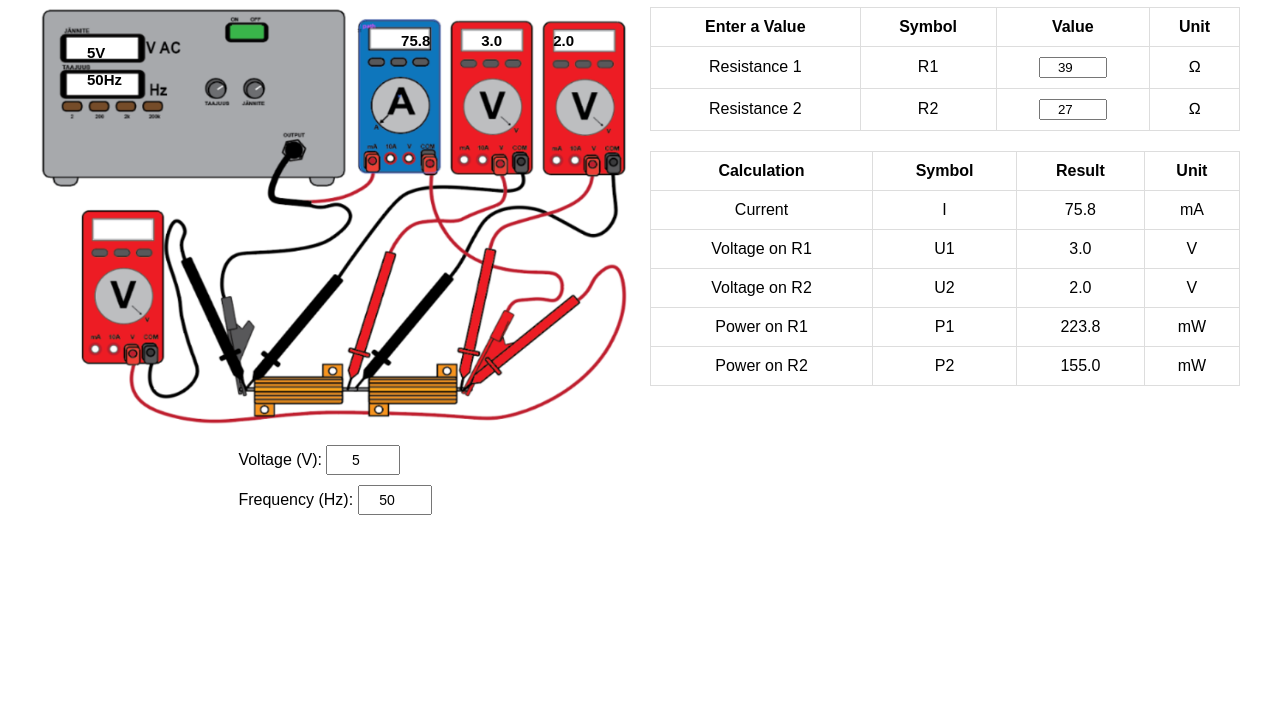
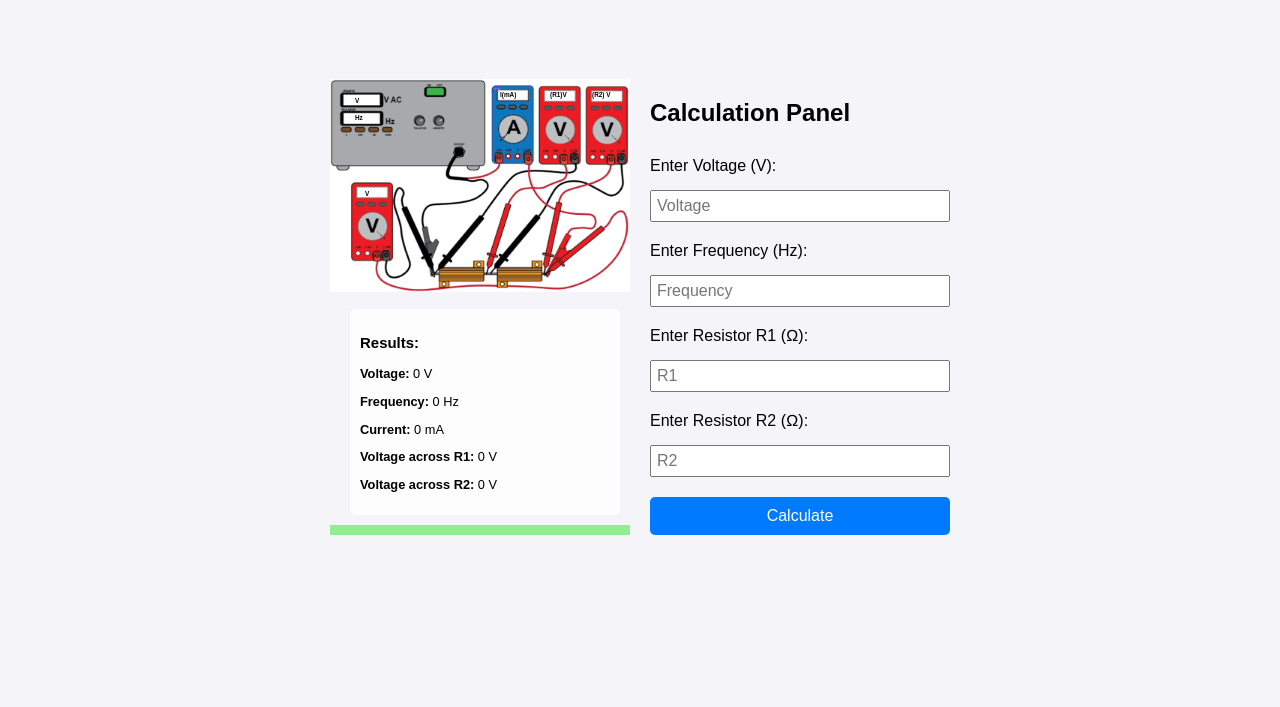
Before and after one commit to Bhagya-tech-2024/Online-Exercise-for-Electricity, a plain HTML site: page Project-1/index.html in a window 1280 px wide. Shown: the part 93-800 px from the top of the page. Drawn offline with Linux system fonts and the light colour scheme.

Commit message:
added project 1

```diff
--- a/Project-1/index.html
+++ b/Project-1/index.html
@@ -3,238 +3,55 @@
 <head>
   <meta charset="UTF-8">
   <meta name="viewport" content="width=device-width, initial-scale=1.0">
-  <title>Electrical Calculation</title>
-  <style>
-    body {
-      font-family: Arial, sans-serif;
-      margin: 20px;
-      display: flex;
-      flex-direction: column;
-      align-items: center;
-    }
-    .container {
-      display: flex;
-      flex-direction: row;
-      width: 100%;
-      max-width: 1200px;
-      gap: 20px;
-    }
-    .power-source {
-      position: relative;
-      flex: 1;
-      display: flex;
-      flex-direction: column;
-      align-items: center;
-      justify-content: center;
-    }
-    .power-source img {
-      width: 100%;
-      height: auto;
-      max-width: 600px;
-    }
-    .image-overlay {
-      position: absolute;
-      top: 0;
-      right: 0;
-      display: flex;
-      align-items: center; /* Align the text horizontally */
-      justify-content: flex-start;
-      padding: 20px;
-      pointer-events: none;
-    }
-
-    .image-overlay2 {
-      position: absolute;
-      top: 0;
-      left: 0;
-      display: flex;
-      flex-direction: column;
-      align-items: flex-start;
-      padding: 32px;
-      pointer-events: none;
-
-    }
-
-    .overlay-text {
-      font-size: 15px;
-      font-weight: bold;
-      color: black;
-      padding: 5px 15px;
-      border-radius: 10px;
-      margin-right: 21px; /* space between each overlay text */
-    }
-    .inputs {
-      margin-top: 20px;
-      display: flex;
-      flex-direction: column;
-      align-items: flex-start;
-      gap: 10px;
-    }
-    .inputs label {
-      font-size: 16px;
-    }
-    .inputs input {
-      width: 80px;
-      padding: 5px;
-      font-size: 14px;
-    }
-    .tables {
-      flex: 1;
-      display: flex;
-      flex-direction: column;
-      gap: 20px;
-    }
-    table {
-      width: 100%;
-      border-collapse: collapse;
-    }
-    table, th, td {
-      border: 1px solid #ddd;
-    }
-    th, td {
-      padding: 10px;
-      text-align: center;
-    }
-    input[type="number"] {
-      width: 60px;
-      text-align: center;
-    }
-    .overload {
-      color: red;
-      font-weight: bold;
-    }
-  </style>
+  <title>Dynamic Meter Display</title>
+  <link rel="stylesheet" href="styles.css">
 </head>
 <body>
-  <h1>Electrical Calculation</h1>
-
   <div class="container">
-    <!-- Power Source Section -->
-    <div class="power-source">
-      <img id="powerSourceImg" src="meter.png" alt="Power Source">
-      <div class="image-overlay">
-        <div id="currentOverlay" class="overlay-text">91mA</div>
-        <div id="voltageR1Overlay" class="overlay-text">3.5V</div>
-        <div id="voltageR2Overlay" class="overlay-text">2.5V</div>
-      </div>
-      <div class="image-overlay2">
-        <div id="voltageOverlay" class="overlay-text">5V</div>
-        <div id="frequencyOverlay" class="overlay-text">50Hz</div>
+    <!-- Left Panel -->
+    <div class="left-panel">
+      <div class="image-container">
+        <img src="meter.png" alt="Meter" class="meter-image">
+        <div class="overlay">
+          <div id="frequency-display" class="overlay-text" style="left: 25px; top: 35px;">Hz</div>
+          <div id="current-display" class="overlay-text" style="left: 170px; top: 12px;">I(mA)</div>
+          <div id="r1-voltage-display" class="overlay-text" style="top: 12px; left: 220px;">(R1)V</div>
+          <div id="r2-voltage-display" class="overlay-text" style="top: 12px; left: 262px;">(R2) V</div>
+          <div id="voltage-display" class="overlay-text" style="left: 25px; top: 18px;">V</div>
+          <div id="voltage-display-bottom" class="overlay-text" style="left: 35px; bottom: 95px;">V</div>
+        </div>
       </div>
 
-      <div class="inputs">
-        <label for="u">Voltage (V): <input id="u" type="number" value="5"></label>
-        <label for="f">Frequency (Hz): <input id="f" type="number" value="50"></label>
+      <div id="results">
+        <h3>Results:</h3>
+        <p><strong>Voltage:</strong> <span id="result-voltage">0 V</span></p>
+        <p><strong>Frequency:</strong> <span id="result-frequency">0 Hz</span></p>
+        <p><strong>Current:</strong> <span id="result-current">0 mA</span></p>
+        <p><strong>Voltage across R1:</strong> <span id="result-r1-voltage">0 V</span></p>
+        <p><strong>Voltage across R2:</strong> <span id="result-r2-voltage">0 V</span></p>
       </div>
+      <div id="overload-strip" class="overload-strip"></div>
     </div>
 
-    <!-- Tables Section -->
-    <div class="tables">
-      <!-- Input Table -->
-      <table>
-        <tr>
-          <th>Enter a Value</th>
-          <th>Symbol</th>
-          <th>Value</th>
-          <th>Unit</th>
-        </tr>
-        <tr>
-          <td>Resistance 1</td>
-          <td>R1</td>
-          <td><input id="r1" type="number" value="39"></td>
-          <td>Ω</td>
-        </tr>
-        <tr>
-          <td>Resistance 2</td>
-          <td>R2</td>
-          <td><input id="r2" type="number" value="27"></td>
-          <td>Ω</td>
-        </tr>
-      </table>
+    <!-- Right Panel -->
+    <div class="right-panel">
+      <h2>Calculation Panel</h2>
+      <label for="voltage">Enter Voltage (V):</label>
+      <input type="number" id="voltage" placeholder="Voltage">
 
-      <!-- Calculation Results Table -->
-      <table>
-        <tr>
-          <th>Calculation</th>
-          <th>Symbol</th>
-          <th>Result</th>
-          <th>Unit</th>
-        </tr>
-        <tr>
-          <td>Current</td>
-          <td>I</td>
-          <td id="i">91</td>
-          <td>mA</td>
-        </tr>
-        <tr>
-          <td>Voltage on R1</td>
-          <td>U1</td>
-          <td id="u1">3.5</td>
-          <td>V</td>
-        </tr>
-        <tr>
-          <td>Voltage on R2</td>
-          <td>U2</td>
-          <td id="u2">2.5</td>
-          <td>V</td>
-        </tr>
-        <tr>
-          <td>Power on R1</td>
-          <td>P1</td>
-          <td id="p1">322</td>
-          <td>mW</td>
-        </tr>
-        <tr>
-          <td>Power on R2</td>
-          <td>P2</td>
-          <td id="p2">223</td>
-          <td>mW</td>
-        </tr>
-      </table>
+      <label for="frequency">Enter Frequency (Hz):</label>
+      <input type="number" id="frequency" placeholder="Frequency">
+
+      <label for="resistor1">Enter Resistor R1 (Ω):</label>
+      <input type="number" id="resistor1" placeholder="R1">
+
+      <label for="resistor2">Enter Resistor R2 (Ω):</label>
+      <input type="number" id="resistor2" placeholder="R2">
+
+      <button onclick="calculate()">Calculate</button>
     </div>
   </div>
 
-  <script>
-    function updateCalculations() {
-      // Get input values
-      const U = parseFloat(document.getElementById("u").value);
-      const R1 = parseFloat(document.getElementById("r1").value);
-      const R2 = parseFloat(document.getElementById("r2").value);
-
-      // Perform calculations
-      const I = (U / (R1 + R2)) * 1000; // in mA
-      const U1 = (I / 1000) * R1;       // in V
-      const U2 = (I / 1000) * R2;       // in V
-      const P1 = U1 * (I / 1000) * 1000; // in mW
-      const P2 = U2 * (I / 1000) * 1000; // in mW
-
-      // Update results
-      document.getElementById("i").textContent = I > 200 ? "OL" : I.toFixed(1);
-      document.getElementById("u1").textContent = U1.toFixed(1);
-      document.getElementById("u2").textContent = U2.toFixed(1);
-      document.getElementById("p1").textContent = P1.toFixed(1);
-      document.getElementById("p2").textContent = P2.toFixed(1);
-
-      // Highlight overload condition
-      document.getElementById("i").className = I > 200 ? "overload" : "";
-
-      // Update overlay text
-      document.getElementById("currentOverlay").textContent = `${I.toFixed(1)}`;
-      document.getElementById("voltageR1Overlay").textContent = `${U1.toFixed(1)}`;
-      document.getElementById("voltageR2Overlay").textContent = `${U2.toFixed(1)}`;
-      document.getElementById("voltageOverlay").textContent = `${U}V`;
-      document.getElementById("frequencyOverlay").textContent = `${document.getElementById("f").value}Hz`;
-
-
-    }
-
-    // Attach event listeners to inputs
-    document.querySelectorAll("input").forEach(input => {
-      input.addEventListener("input", updateCalculations);
-    });
-
-    // Initial calculation
-    updateCalculations();
-  </script>
+  <script src="script.js"></script>
 </body>
 </html>
--- /dev/null
+++ b/Project-1/script.js
@@ -0,0 +1,36 @@
+function calculate() {
+    // Get values from inputs
+    const voltage = parseFloat(document.getElementById('voltage').value);
+    const frequency = parseFloat(document.getElementById('frequency').value);
+    const resistor1 = parseFloat(document.getElementById('resistor1').value);
+    const resistor2 = parseFloat(document.getElementById('resistor2').value);
+
+    // Basic calculations for current and voltages across R1 and R2
+    const totalResistance = resistor1 + resistor2;
+    const current = voltage / totalResistance;
+    const voltageAcrossR1 = current * resistor1;
+    const voltageAcrossR2 = current * resistor2;
+
+    // Update the results panel
+    document.getElementById('result-voltage').textContent = `${voltage} V`;
+    document.getElementById('result-frequency').textContent = `${frequency} Hz`;
+    document.getElementById('result-current').textContent = `${current.toFixed(2)} mA`;
+    document.getElementById('result-r1-voltage').textContent = `${voltageAcrossR1.toFixed(2)} V`;
+    document.getElementById('result-r2-voltage').textContent = `${voltageAcrossR2.toFixed(2)} V`;
+
+    // Update the image overlay text with the calculated values
+    document.getElementById('frequency-display').textContent = `${frequency} Hz`;
+    document.getElementById('current-display').textContent = `${current.toFixed(2)} mA`;
+    document.getElementById('r1-voltage-display').textContent = `${voltageAcrossR1.toFixed(2)} V`;
+    document.getElementById('r2-voltage-display').textContent = `${voltageAcrossR2.toFixed(2)} V`;
+    document.getElementById('voltage-display').textContent = `${voltage} V`;
+    document.getElementById('voltage-display-bottom').textContent = `${voltage} V`;
+
+    // Update overload strip color based on current
+    const overloadStrip = document.getElementById('overload-strip');
+    if (current > 200) {
+      overloadStrip.classList.add('overloaded');
+    } else {
+      overloadStrip.classList.remove('overloaded');
+    }
+  }
--- /dev/null
+++ b/Project-1/styles.css
@@ -0,0 +1,108 @@
+body {
+    font-family: Arial, sans-serif;
+    margin: 0;
+    padding: 0;
+    display: flex;
+    justify-content: center;
+    align-items: center;
+    height: 100vh;
+    background-color: #f4f4f9;
+  }
+
+  .container {
+    display: flex;
+    gap: 20px;
+    flex-wrap: wrap;
+  }
+
+  .left-panel {
+    position: relative;
+    flex: 1;
+    min-width: 300px;
+  }
+
+  .image-container {
+    position: relative;
+    width: 300px;
+    height: auto;
+  }
+
+  .meter-image {
+    width: 100%;
+    display: block;
+  }
+
+  .overlay {
+    position: absolute;
+    top: 0;
+    left: 0;
+    width: 100%;
+    height: 100%;
+    pointer-events: none;
+  }
+
+  .overlay-text {
+    position: absolute;
+    font-size: 0.4em;
+    color: black;
+    font-weight: bold;
+  }
+
+  .right-panel {
+    flex: 1;
+    display: flex;
+    flex-direction: column;
+    gap: 10px;
+    min-width: 300px;
+  }
+
+  .right-panel label {
+    font-size: 1em;
+    margin-bottom: 5px;
+  }
+
+  .right-panel input {
+    padding: 5px;
+    font-size: 1em;
+    margin-bottom: 10px;
+    width: 100%;
+    box-sizing: border-box;
+  }
+
+  .right-panel button {
+    padding: 10px;
+    font-size: 1em;
+    background-color: #007BFF;
+    color: white;
+    border: none;
+    border-radius: 5px;
+    cursor: pointer;
+  }
+
+  .right-panel button:hover {
+    background-color: #0056b3;
+  }
+
+  #results {
+    position: absolute;
+    bottom: 20px;
+    left: 20px;
+    background-color: rgba(255, 255, 255, 0.8);
+    padding: 10px;
+    border-radius: 5px;
+    font-size: 0.8em;
+    width: 250px;
+  }
+
+  #overload-strip {
+    position: absolute;
+    bottom: 0;
+    left: 0;
+    width: 100%;
+    height: 10px;
+    background-color: lightgreen;
+  }
+
+  #overload-strip.overloaded {
+    background-color: red;
+  }
```
